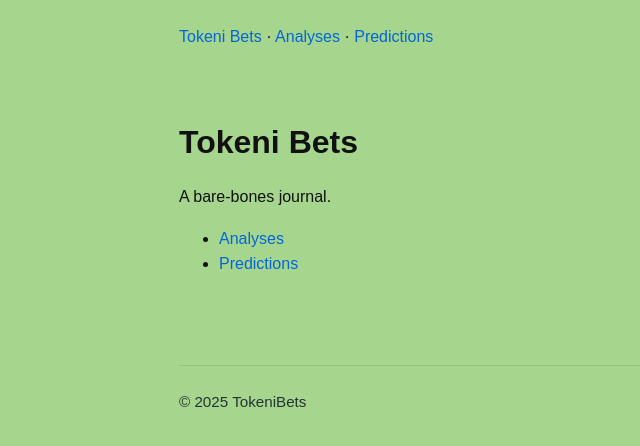
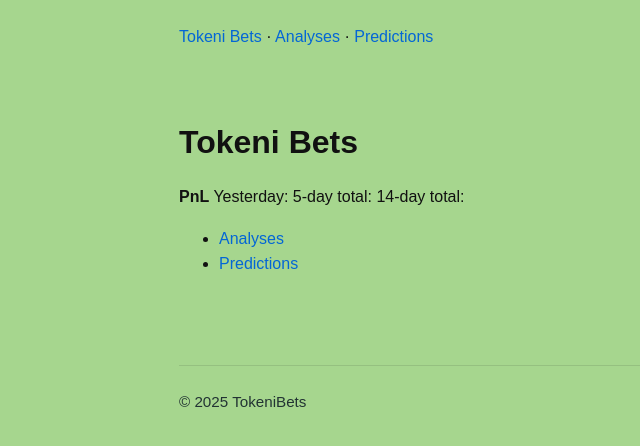
Before and after one commit to tokenibets/tokenibets.github.io, a Jekyll site: the page built from index.md, in a window 1280 px wide. Shown: the top 446 px of the page, without its empty margins (61-701 px from the left). Built offline with Jekyll 4.4.1, drawn with Linux system fonts in a browser that asks for light colours.

Commit message:
Update index.md

```diff
--- a/index.md
+++ b/index.md
@@ -6,7 +6,10 @@ permalink: /
 
 # Tokeni Bets
 
-A bare-bones journal.
+**PnL**
+Yesterday:
+5-day total:
+14-day total:
 
 - [Analyses](/analyses/)
 - [Predictions](/predictions/)
```
